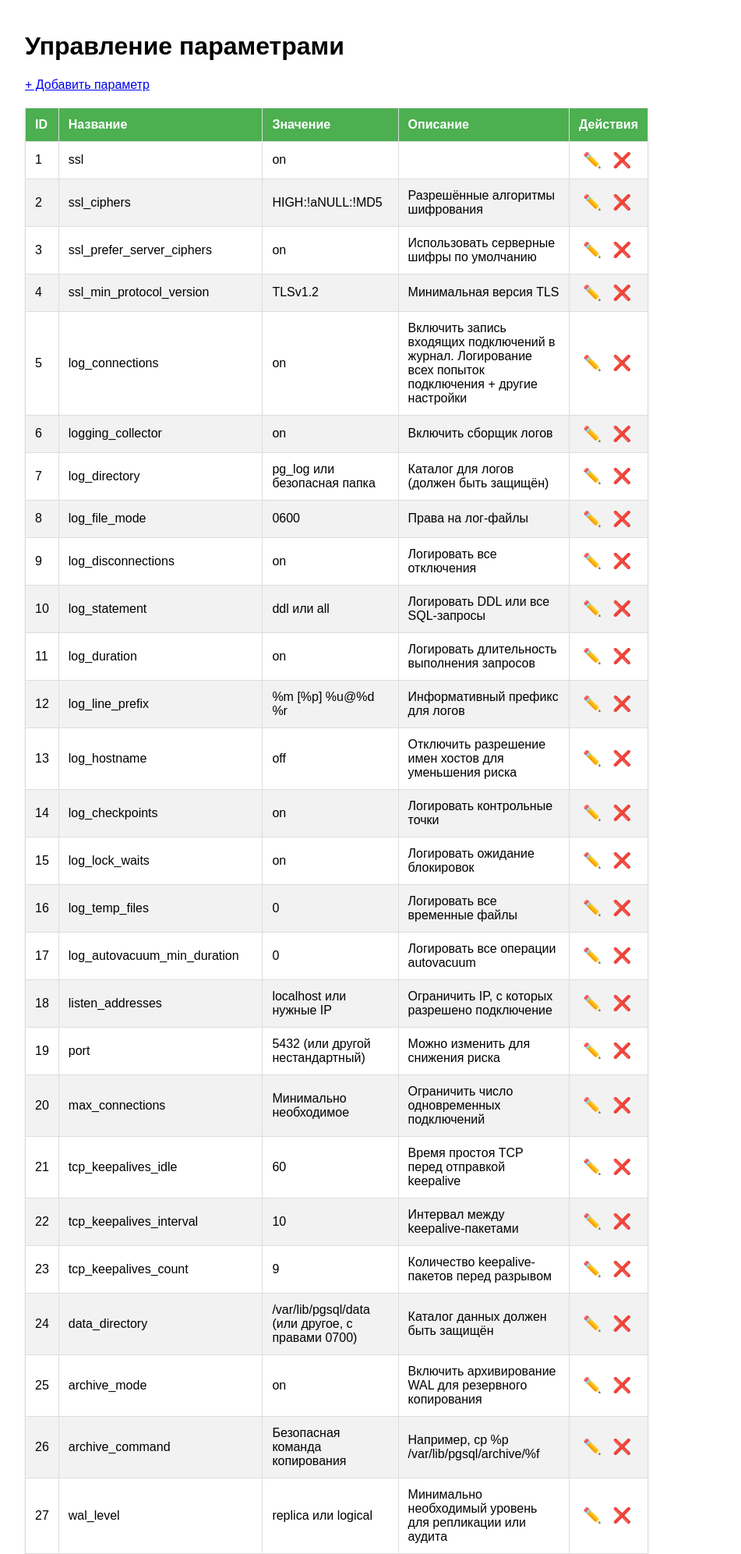
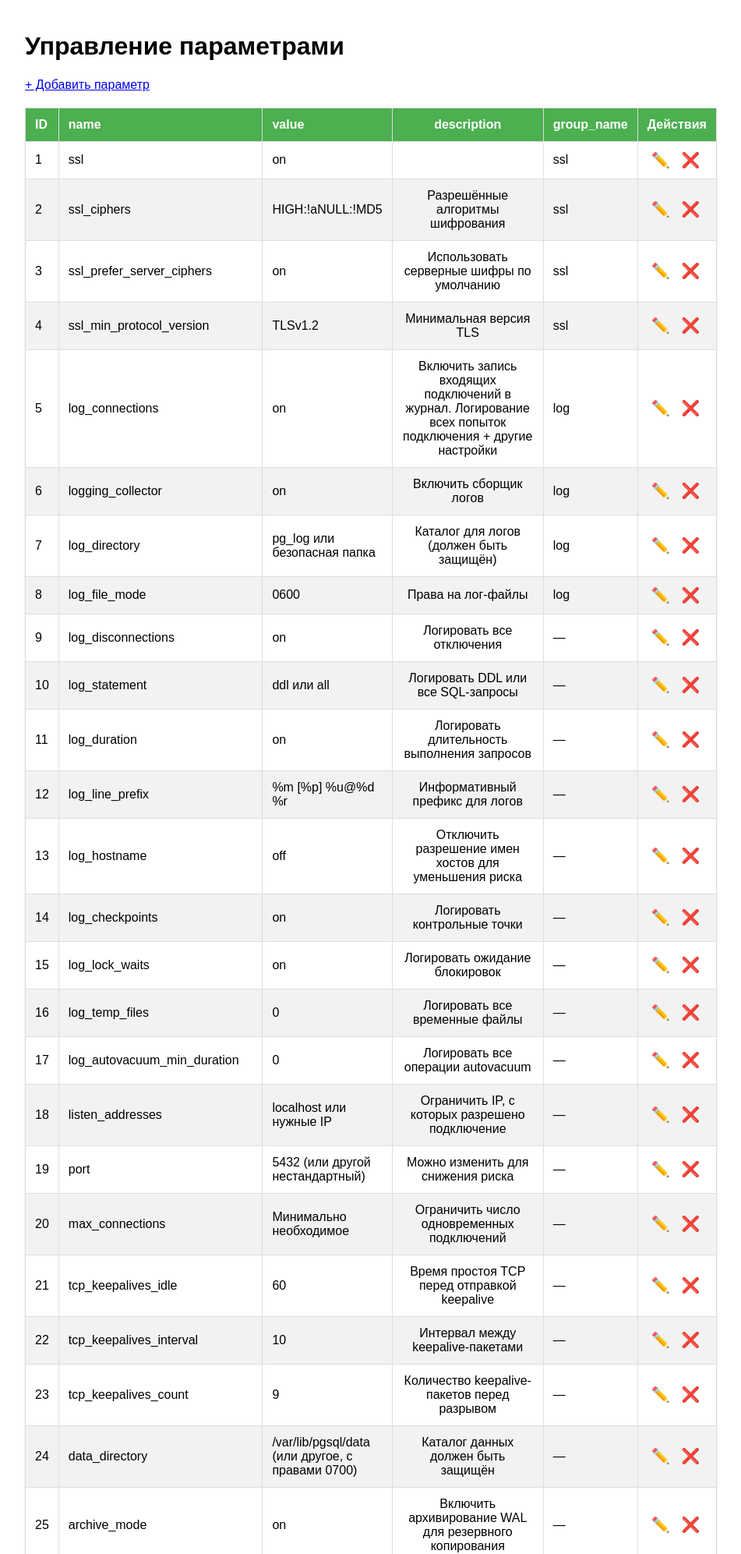
Before and after one commit to uuBratyIIIke/scap_generator, a Flask app: page / in a window 1280 px wide. Shown: the top 1993 px of the page at 78% size, without its empty margins (208-1159 px from the left). Run offline with Flask 3, Linux system fonts and the light colour scheme; data comes from the database, SQL or seed files in the repository; both versions use the stored data as it was before the commit.

Commit message:
Добавил первичную гененрацию xccdf и страницу с группами

```diff
--- a/app.py
+++ b/app.py
@@ -17,20 +17,31 @@ app.config['UPLOAD_FOLDER'] = UPLOAD_FOLDER
 
 db = SQLAlchemy(app)
 
+class Group(db.Model):
+    __tablename__ = 'groups'  # Явно указываем имя таблицы
+
+    id = db.Column(db.Integer, primary_key=True)
+    name = db.Column(db.String(100), unique=True, nullable=False)
+
+    def __repr__(self):
+        return f'<Group {self.name}>'
+
 class Parameter(db.Model):
     id = db.Column(db.Integer, primary_key=True)
     name = db.Column(db.Text, unique=True, nullable=False)
-    value = db.Column(db.Text, unique=False, nullable=False)
-    description = db.Column(db.Text, unique=False, nullable=True)  # Исправлено: db.Column
+    value = db.Column(db.Text, nullable=False)
+    description = db.Column(db.Text)
+    group_id = db.Column(db.Integer, db.ForeignKey('groups.id'))  # Внешний ключ
+
+    group = db.relationship('Group', backref='parameters')  # Связь для ORM
 
     def __repr__(self):
-        return f'<Parameter {self.name}>'   # Исправлено: используем self.name
+        return f'<Parameter {self.name}>'
 
 # Создаем таблицы в контексте приложения
 #for commit
 with app.app_context():
-    db.create_all()
-
+    db.create_all()  # Создаём заново с новыми структурами
 
 def allowed_file(filename):
     return '.' in filename and \
@@ -39,7 +50,7 @@ def allowed_file(filename):
 
 @app.route('/')
 def index():
-    parameters = Parameter.query.all()  # Исправлено: Parameter вместо parameters
+    parameters = Parameter.query.options(db.joinedload(Parameter.group)).all()
     return render_template('index.html', parameters=parameters)
 
 @app.route('/add', methods=['GET', 'POST'])
@@ -100,13 +111,15 @@ def delete_parameter(id):
 @app.route('/edit/<int:id>', methods=['GET', 'POST'])
 def edit_parameter(id):
     parameter = Parameter.query.get_or_404(id)
+    groups = Group.query.all()
     if request.method == 'POST':
         parameter.name = request.form['name']
         parameter.value = request.form['value']
         parameter.description = request.form['description']
+        parameter.group_id = request.form.get('group_id') or None
         db.session.commit()
         return redirect(url_for('index'))
-    return render_template('edit.html', parameter=parameter)
+    return render_template('edit.html', parameter=parameter, groups=groups)
 
 @app.route('/export')
 def export_to_file():
@@ -173,5 +186,90 @@ def export_to_file():
 
     return response
 
+
+@app.route('/groups')
+def groups():
+    all_groups = Group.query.all()
+    return render_template('groups.html', groups=all_groups)
+
+@app.route('/add_group', methods=['GET', 'POST'])
+def add_group():
+    if request.method == 'POST':
+        group_name = request.form['name']
+        new_group = Group(name=group_name)
+        db.session.add(new_group)
+        db.session.commit()
+        return redirect(url_for('groups'))
+    return render_template('add_group.html')
+
+@app.route('/delete_group/<int:id>')
+def delete_group(id):
+    group_to_delete = Group.query.get_or_404(id)
+    # Удаляем или обнуляем связанные параметры
+    Parameter.query.filter_by(group_id=id).update({'group_id': None})
+    db.session.delete(group_to_delete)
+    db.session.commit()
+    return redirect(url_for('groups'))
+
+@app.route('/export_xccdf')
+def export_to_xccdf_file():
+    # Получаем все параметры с именами групп
+    parameters = db.session.query(
+        Parameter,
+        Group.name.label('group_name')
+    ).outerjoin(
+        Group, Parameter.group_id == Group.id
+    ).all()
+
+    # Формируем содержимое файла
+    file_content = "ID|Name|Value|Group|Description\n"  # Заголовки
+    for param, group_name in parameters:
+        file_content += f"{param.id}|{param.name}|{param.value}|{group_name or 'No group'}|{param.description or ''}\n"
+
+    # Создаем ответ с файлом
+    response = make_response(file_content)
+    response.headers['Content-Disposition'] = 'attachment; filename=parameters_export.xccdf'
+    response.headers['Content-type'] = 'text/plain'
+
+    return response
+
+    parameters = Parameter.query.options(db.joinedload(Parameter.group)).all()
+    file_content = ""
+
+    for param in parameters:
+        if(not param.group.name):
+            continue
+        file_content += f"""
+<Group id="xccdf_org.postgresql_group_{param.id}">
+"""
+
+    '''
+    <Group id="xccdf_org.postgresql_group_{param.group.name}">
+        <title>SSL Configuration Group</title>
+        <description>Проверки SSL-параметров</description>
+
+        <!-- Правила -->
+        <Rule id="xccdf_org.postgresql_rule_ssl_enabled" severity="high">
+            <title>SSL должен быть включён</title>
+            <check system="http://oval.mitre.org/XMLSchema/oval-definitions-5">
+                <check-content-ref href="check_postgresql_ssl.xml" name="oval:ssl:def:1"/>
+            </check>
+        </Rule>
+
+		 <Rule id="xccdf_org.postgresql_rule_ssl_prefer_server_ciphers" severity="high">
+            <title>Использовать серверные шифры по умолчанию</title>
+            <check system="http://oval.mitre.org/XMLSchema/oval-definitions-5">
+                <check-content-ref href="check_postgresql_ssl.xml" name="oval:ssl:def:2"/>
+            </check>
+        </Rule>
+
+		<Rule id="xccdf_org.postgresql_rule_ssl_min_protocol_version" severity="high">
+            <title>Минимальная версия TLS - 1.2</title>
+            <check system="http://oval.mitre.org/XMLSchema/oval-definitions-5">
+                <check-content-ref href="check_postgresql_ssl.xml" name="oval:ssl:def:3"/>
+            </check>
+        </Rule>
+    </Group>
+    '''
 if __name__ == '__main__':
     app.run(debug=True, port=5000)
--- a/static/style.css
+++ b/static/style.css
@@ -139,3 +139,82 @@ button[type="submit"]:hover {
 .back-link:hover {
     text-decoration: underline;
 }
+
+.parameters-table th:nth-child(4),
+.parameters-table td:nth-child(4) {
+    text-align: center;
+    width: 80px;
+}
+
+.parameters-table th:nth-child(4),
+.parameters-table td:nth-child(4) {
+    text-align: center;
+    width: 80px;
+}
+
+/* Стили для таблицы групп */
+.groups-table {
+    width: 100%;
+    margin-top: 20px;
+    border-collapse: collapse;
+}
+
+.groups-table th, .groups-table td {
+    padding: 12px;
+    border: 1px solid #ddd;
+    text-align: left;
+}
+
+.groups-table th {
+    background-color: #4CAF50;
+    color: white;
+}
+
+.groups-table tr:nth-child(even) {
+    background-color: #f2f2f2;
+}
+
+/* Стили для формы добавления группы */
+.form-group {
+    margin-bottom: 15px;
+}
+
+.form-group label {
+    display: block;
+    margin-bottom: 5px;
+}
+
+.form-group input {
+    width: 100%;
+    padding: 8px;
+    border: 1px solid #ddd;
+    border-radius: 4px;
+}
+
+.submit-btn {
+    background-color: #4CAF50;
+    color: white;
+    padding: 10px 15px;
+    border: none;
+    border-radius: 4px;
+    cursor: pointer;
+}
+
+.cancel-btn {
+    padding: 10px 15px;
+    margin-left: 10px;
+    background-color: #f44336;
+    color: white;
+    text-decoration: none;
+    border-radius: 4px;
+}
+
+.group-link {
+    display: inline-block;
+    padding: 10px 15px;
+    background-color: #2196F3;
+    color: white;
+    text-decoration: none;
+    border-radius: 4px;
+    margin-right: 10px;
+}
--- a/templates/index.html
+++ b/templates/index.html
@@ -12,9 +12,10 @@
         <thead>
             <tr>
                 <th>ID</th>
-                <th>Название</th>
-                <th>Значение</th>
-                <th>Описание</th>
+                <th>name</th>
+                <th>value</th>
+                <th>description</th>
+                <th>group_name</th>
                 <th>Действия</th>
             </tr>
         </thead>
@@ -25,6 +26,13 @@
                 <td>{{ param.name }}</td>
                 <td>{{ param.value }}</td>
                 <td>{{ param.description or '' }}</td>
+                <td>
+                {% if param.group.name %}
+                    {{ param.group.name }}
+                {% else %}
+                    —
+                {% endif %}
+            </td>
                 <td class="action-links">
                     <a href="{{ url_for('edit_parameter', id=param.id) }}" title="Редактировать">✏️</a>
                     <a href="{{ url_for('delete_parameter', id=param.id) }}" title="Удалить"
```
Also changed, not shown: templates/add.html (+8 -0 lines), templates/edit.html (+12 -0 lines), instance/database.db.
